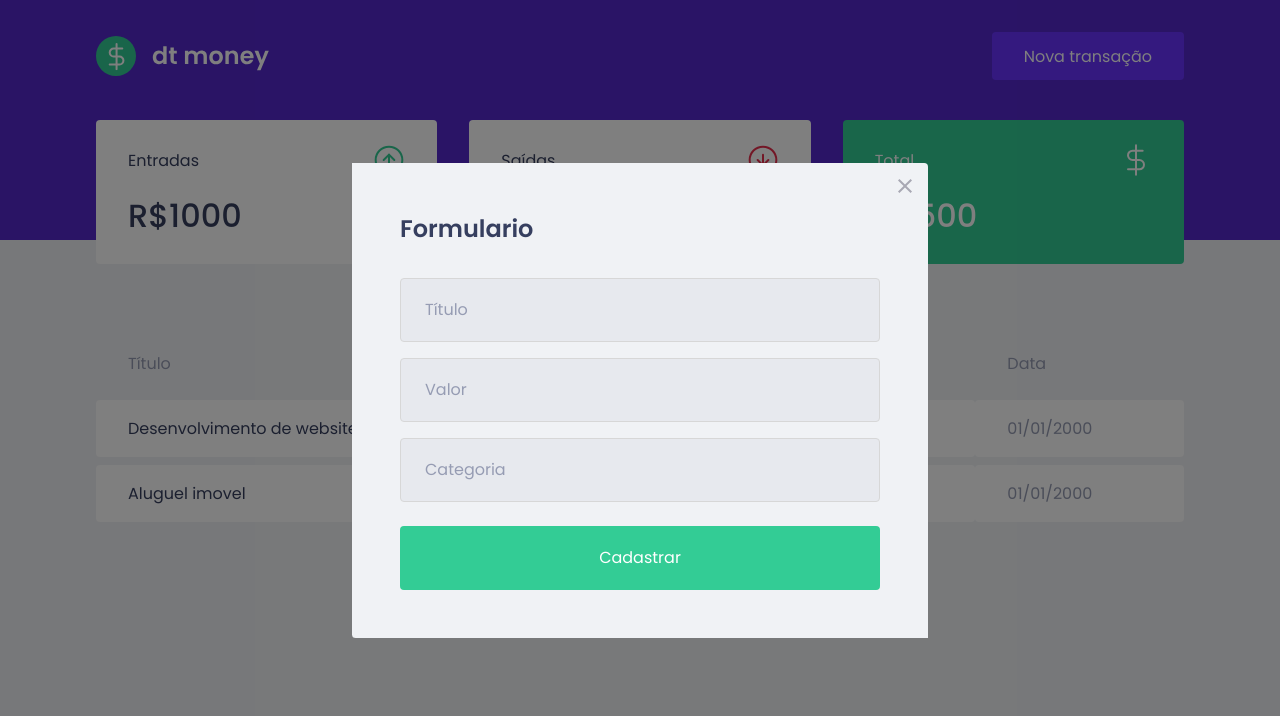
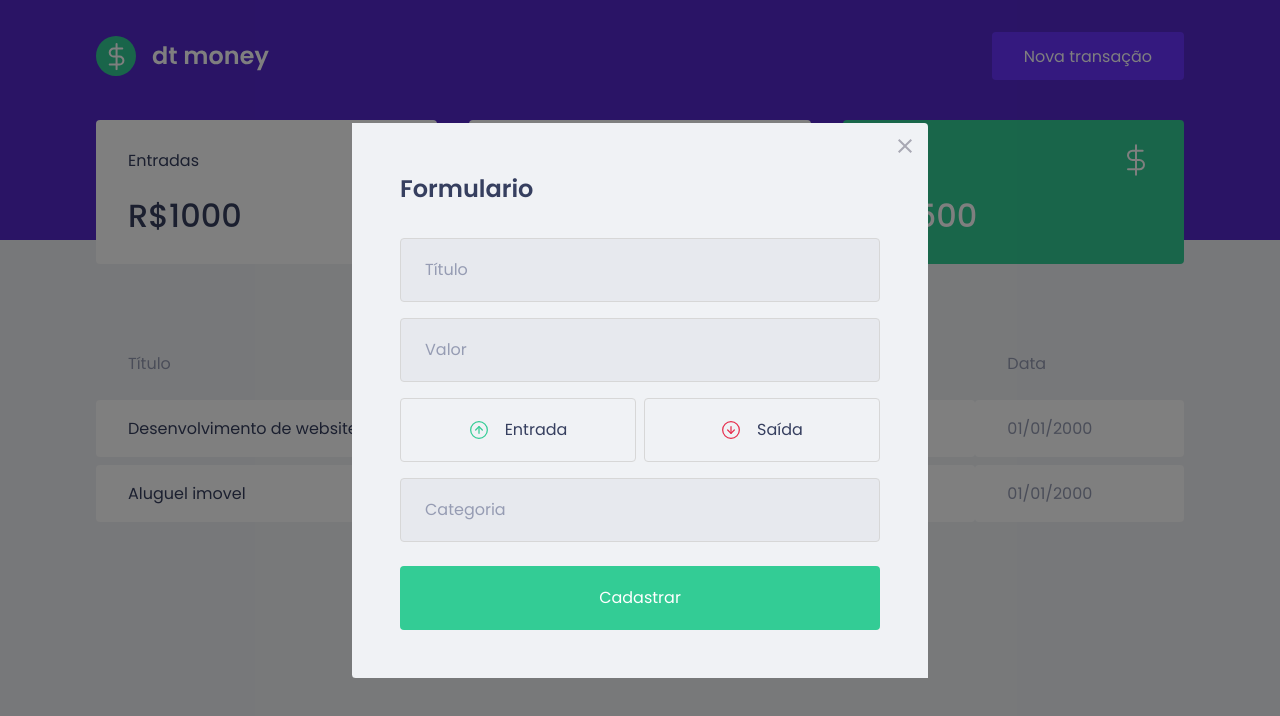
Before and after one commit to ivansorroche/dtmoney, a React (Create React App) app: page / in a window 1280 px wide. Both pictures are taken after a click on the button "Nova transação". Shown: the top 716 px of the page. Built offline with nearby package versions, Linux system fonts and the light colour scheme; no server answers; what miragejs would draw is missing.

Commit message:
modal button styled

```diff
--- a/package.json
+++ b/package.json
@@ -7,6 +7,7 @@
     "@types/styled-components": "^5.1.21",
     "axios": "^0.25.0",
     "miragejs": "^0.1.43",
+    "polished": "^4.1.4",
     "react": "^17.0.2",
     "react-dom": "^17.0.2",
     "react-modal": "^3.14.4",
--- a/src/components/NewTransactionModal/index.tsx
+++ b/src/components/NewTransactionModal/index.tsx
@@ -1,6 +1,8 @@
 import Modal from 'react-modal'
 import closeImg from '../../assets/close.svg'
-import { Container } from './styles';
+import incomeImg from '../../assets/income.svg'
+import outcome from '../../assets/outcome.svg'
+import { Container, TransactionTypeContainer } from './styles';
 
 interface newTransactionModalPorps {
   isOpen: boolean;
@@ -32,12 +34,27 @@
         type="Number"
         placeholder='Valor'/>
 
-        <input
-          placeholder='Categoria' />
+      <TransactionTypeContainer>
+        <button
+          type="button">
+            <img src={incomeImg} alt="Entrada" />
+            <span>Entrada</span>
+        </button>
 
-        <button type="submit">
-          Cadastrar
+        <button
+          type="button">
+            <img src={outcome} alt="Saída" />
+            <span>Saída</span>
         </button>
+
+      </TransactionTypeContainer>
+
+      <input
+        placeholder='Categoria' />
+
+      <button type="submit">
+        Cadastrar
+      </button>
 
     </Container>
     </Modal>
--- a/src/components/NewTransactionModal/styles.ts
+++ b/src/components/NewTransactionModal/styles.ts
@@ -1,4 +1,5 @@
 import styled from "styled-components";
+import { darken } from 'polished'
 
 export const Container = styled.form`
 h2 {
@@ -45,7 +46,41 @@
     filter: brightness(0.9);
   }
 }
+`
 
+export const TransactionTypeContainer = styled.form`
+  margin: 1rem 0;
+  display: grid;
+  grid-template-columns: 1fr 1fr;
+  gap: 0.5rem;
 
+  button {
+    height: 4rem;
+    border: 1px solid #d7d7d7;
+    border-radius: 0.25rem;
 
+    background: transparent;
+
+    display: flex;
+    align-items: center;
+    justify-content: center;
+
+    transition: border-color 0.2s;
+
+    &:hover {
+      border-color: ${darken(0.1, '#d7d7d7')};
+    }
+
+    img {
+      width: 20px;
+      height: 20px;
+    }
+
+    span {
+      display: inline-block;
+      margin-left: 1rem;
+      font-size: 1rem;
+      color: var(--text-title);
+    }
+  }
 `
```
Also changed, not shown: 1 other file (tests, documents, lock files or other folders).
